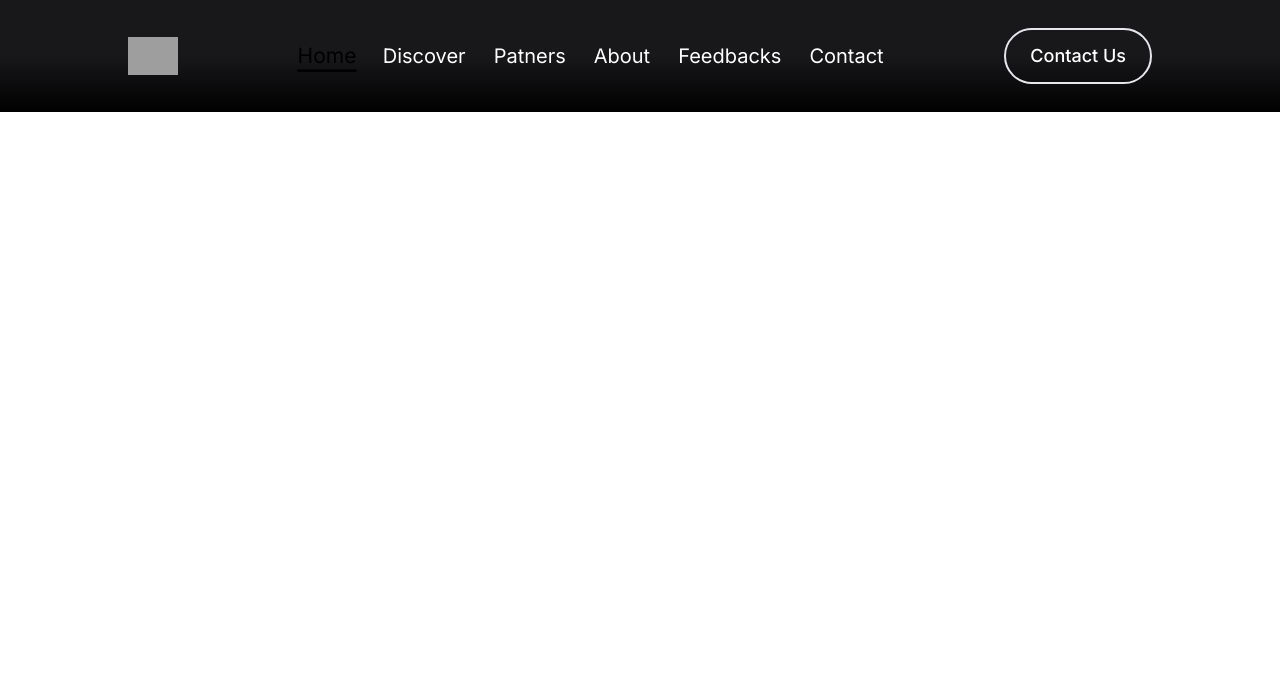
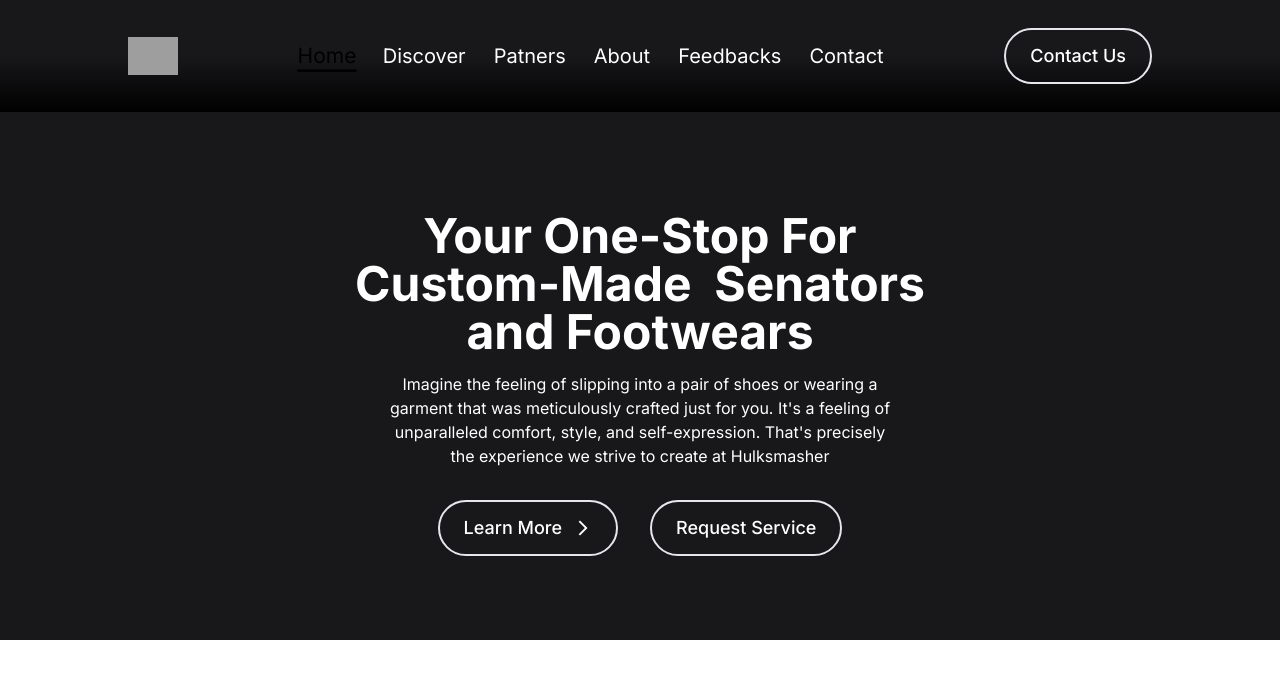
Before and after one commit to mmesomasaint/hulksmasher, a Next.js app: page / in a window 1280 px wide. Shown: the top 678 px of the page. Built offline with nearby package versions, Linux system fonts and the light colour scheme; grey boxes are pictures that could not be loaded.

Commit message:
Feat: Design the showcase section

```diff
--- a/app/page.tsx
+++ b/app/page.tsx
@@ -1,10 +1,38 @@
 import Header from "./components/header"
+import {MdOutlineArrowForwardIos} from 'react-icons/md'
 
 export default function Home() {
   return (
     <main className=''>
       <Header />
-      <section></section>
+          <section className='max-w-[90rem] mx-auto'>
+            <div className="h-fit md:h-[40rem] w-full bg-zinc-900">
+              <div className='flex justify-center items-center h-full'>
+                <div className='w-full h-fit pt-32 text-center'>
+                  <h1 className='block w-[90%] sm:w-[70%] lg:w-[60%] xl:w-[45%] mx-auto text-4xl md:text-5xl font-bold leading-normal text-white mb-4'>
+                    Your One-Stop For <span className='text-primary'>Custom-Made</span>&nbsp;
+                    Senators and Footwears
+                  </h1>
+                  <p className='block w-[90%] sm:w-[80%] md:w-[70%] lg:w-[50%] xl:w-[40%] mx-auto text-lg md:text-xl lg:text-base font-normal leading-tight text-white mb-8'>
+                  Imagine the feeling of slipping into a pair of shoes or wearing a garment that was meticulously crafted just for you. It's a feeling of unparalleled comfort, style, and self-expression. That's precisely the experience we strive to create at Hulksmasher
+                  </p>
+                  <div className='flex justify-center gap-8 items-center'>
+                    <button className='flex justify-start items-center gap-1 sm:gap-3 px-4 sm:px-6 py-2 sm:py-3 border-2 border-primary bg-transparent shadow-sm rounded-full'>
+                      <span className='text-lg xs:text-xl lg:text-lg font-medium leading-none text-white'>
+                        Learn More
+                      </span>
+                      <span className='w-fit mx-auto'>
+                        <MdOutlineArrowForwardIos className='text-lg xs:text-xl text-white z-20' />
+                      </span>
+                    </button>
+                    <button className='text-lg xs:text-xl lg:text-lg font-medium leading-none px-4 sm:px-6 py-2 sm:py-3 border-2 border-primary bg-transparent text-white shadow-sm rounded-full'>
+                      Request Service
+                    </button>
+                  </div>
+                </div>
+              </div>
+            </div>
+          </section>
       <section></section>
       <section></section>
       <footer></footer>
```
